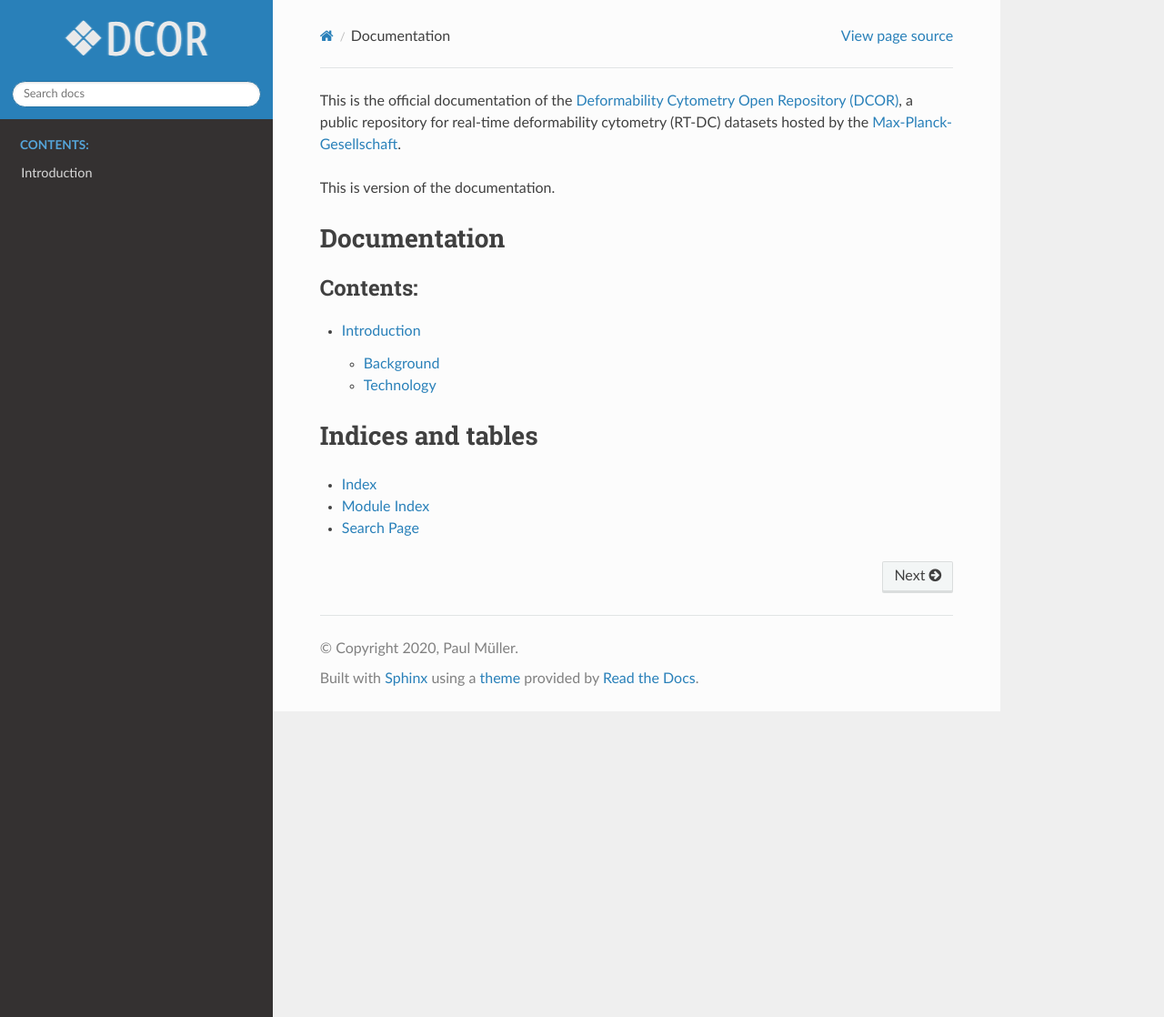
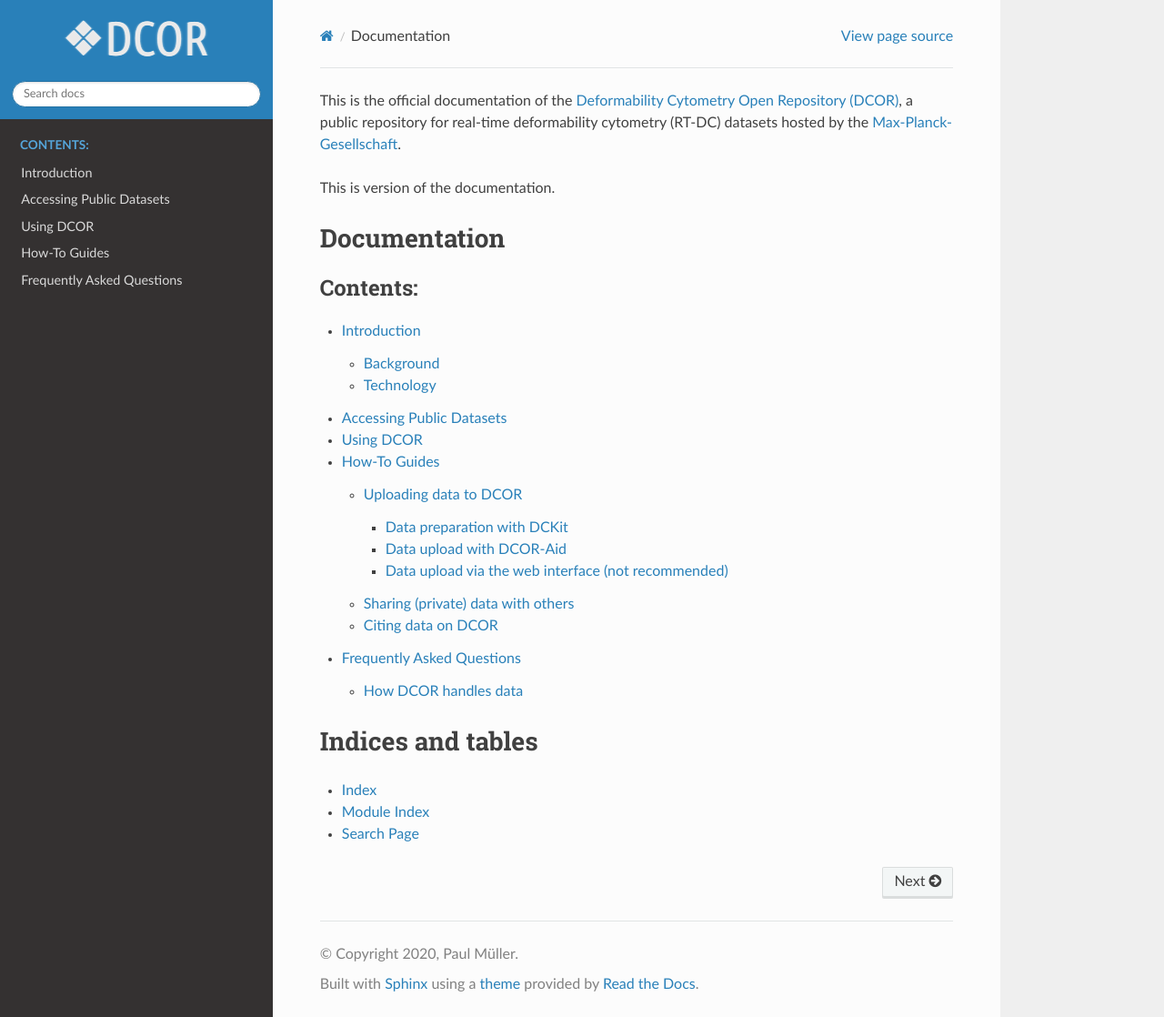
Before and after one commit to DCOR-dev/dcor-docs, a Sphinx documentation site: the page built from docs/index.rst, in a window 1280 px wide and 1118 px high. Shown: the whole window at 91% size. Built offline with Sphinx 7.4.7 and the Read the Docs theme 2.0.0, drawn with Linux system fonts in a browser that asks for light colours.

Commit message:
added basic skeleton

```diff
--- a/docs/index.rst
+++ b/docs/index.rst
@@ -15,6 +15,10 @@ Documentation
    :caption: Contents:
 
    sec_introduction
+   sec_public_access
+   sec_user_guide
+   sec_howto
+   sec_faq
 
 
 Indices and tables
--- /dev/null
+++ b/docs/sec_faq.rst
@@ -0,0 +1,25 @@
+==========================
+Frequently Asked Questions
+==========================
+
+
+How DCOR handles data
+=====================
+For every DC file that you upload, DCOR performs the following tasks in
+the background:
+
+- Generate a condensed version of the original data. This computationally
+  expensive task is necessary to provide fast access to ancillary features,
+  such as volume or principal inertia ratio, to Shape-Out 2 or dclab via the
+  DCOR API. It also allows you to only upload the data you actually recorded
+  (without any disadvantages).
+- Generate a preview image and extract the configuration for visualization
+  of the data in the web interface.
+- The original file you uploaded is not changed. You can verify that the
+  uploaded file is identical to the original file on your hard disk by
+  comparing their sha256 sums. The sha256 sum is listed on each resource
+  page under Additional Information.
+
+Please note that, due to this data processing, it may take a few minutes
+until the preview is visible and the ancillary features are available via
+the DCOR API.
--- /dev/null
+++ b/docs/sec_howto.rst
@@ -0,0 +1,11 @@
+=============
+How-To Guides
+=============
+
+.. toctree::
+   :maxdepth: 2
+   :caption: Guides:
+
+   sec_howto_upload
+   sec_howto_share
+   sec_howto_cite
--- /dev/null
+++ b/docs/sec_howto_cite.rst
@@ -0,0 +1,3 @@
+===================
+Citing data on DCOR
+===================
--- /dev/null
+++ b/docs/sec_howto_share.rst
@@ -0,0 +1,3 @@
+==================================
+Sharing (private) data with others
+==================================
--- /dev/null
+++ b/docs/sec_howto_upload.rst
@@ -0,0 +1,30 @@
+======================
+Uploading data to DCOR
+======================
+
+Data preparation with DCKit
+===========================
+In many cases, you should not upload your experimental data right away
+to DCOR. There may be several reasons for that, such as missing metadata,
+uncompressed raw data, or log files that contain sensitive or unnecessary
+information (such as the user name of the person that recorded or processed
+the raw data). Please also note that DCOR only works with DC data in the HDF5
+file format (.rtdc file extension).
+
+DCKit to the rescue! In most cases, it is sufficient to to run your data
+through DCKit. Load the files in question, run the integrity check,
+complete or correct any missing or bad metadata keys and either convert
+the data to the .rtdc file format (for tdms data) or compress the data.
+You can verify that everything went as intended by running the integrity
+check for the newly generated files. If you are certain that you are not
+losing valuable information, you may also use the repack and strip logs option.
+
+
+Data upload with DCOR-Aid
+=========================
+
+
+
+
+Data upload via the web interface (not recommended)
+===================================================
--- /dev/null
+++ b/docs/sec_public_access.rst
@@ -0,0 +1,3 @@
+=========================
+Accessing Public Datasets
+=========================
--- /dev/null
+++ b/docs/sec_user_guide.rst
@@ -0,0 +1,3 @@
+==========
+Using DCOR
+==========
```
Also changed, not shown: 1 other file.
